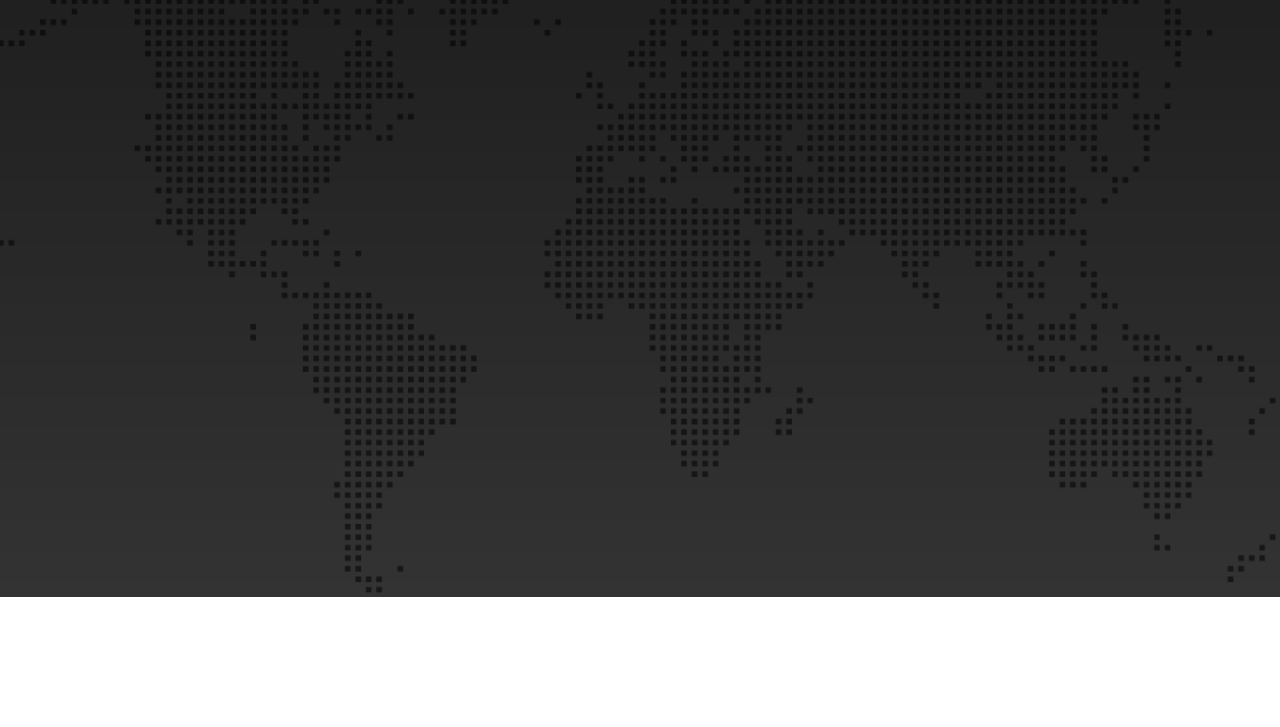
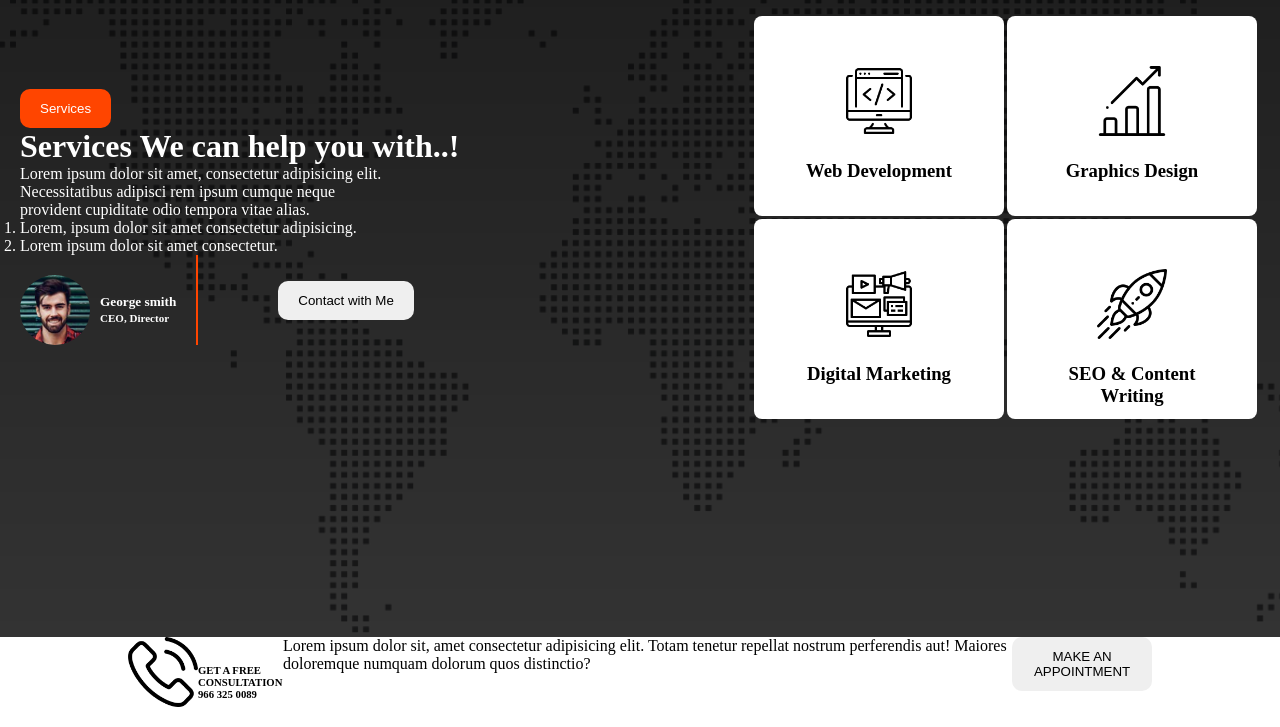
Before and after one commit to SajidHasanNirob/sec-cs, a plain HTML site: page index.html in a window 1280 px wide. Shown: the part 1072-1799 px from the top of the page. Before the commit the page ends 1669 px from the top, so only its background shows below. Drawn offline with Linux system fonts and the light colour scheme.

Commit message:
working on main section

```diff
--- a/index.html
+++ b/index.html
@@ -39,28 +39,71 @@
     <main>
         <div class="service-container">
             <div class="left-side">
-                <button>Services</button>
+                <button class="btn bg-color">Services</button>
                 <h1>Services We can help you with..!</h1>
-                <p>
+                <p class="service-des">
                     Lorem ipsum dolor sit amet, consectetur adipisicing elit. Necessitatibus adipisci rem ipsum cumque
                     neque provident cupiditate odio tempora vitae alias.
                 </p>
+
                 <ol>
 
                     <li>Lorem, ipsum dolor sit amet consectetur adipisicing.</li>
                     <li>Lorem ipsum dolor sit amet consectetur.</li>
                 </ol>
 
+                <div class="author-container">
+                    <div class="profile-container">
+                        <img class="author-img" src="./asset/image/author.jpg" alt="">
+                        <h5>George smith <br>
+                            <small>CEO, Director</small>
+                        </h5>
+                    </div>
+                    <div class="author-btn">
+                        <button class="btn">Contact with Me</button>
+                    </div>
+                </div>
+
             </div>
             <div class="right-side">
-                <div class="all-box">
+                <div class="first-sec-box">
                     <div class="box">
                         <img class="icon" src="./asset/icons/coding.png" alt="">
                         <h3>Web Development</h3>
                     </div>
+                    <div class="box">
+                        <img class="icon" src="./asset/icons/bar-chart.png" alt="">
+                        <h3>Graphics Design</h3>
+                    </div>
+                </div>
+                <div class="first-sec-box">
+                    <div class="box">
+                        <img class="icon" src="./asset/icons/digital-marketing.png" alt="">
+                        <h3>Digital Marketing</h3>
+                    </div>
+                    <div class="box">
+                        <img class="icon" src="./asset/icons/startup.png" alt="">
+                        <h3>SEO & Content Writing</h3>
+                    </div>
                 </div>
             </div>
         </div>
+
+
+        <div class="appointment-container">
+            <div class="phone-call">
+                <img class="icon" src="./asset/icons/phone-call.png" alt="">
+                <h6>GET A FREE CONSULTATION <br> 966 325 0089</h6>
+            </div>
+            <div class="phone-des">
+                Lorem ipsum dolor sit, amet consectetur adipisicing elit. Totam tenetur repellat nostrum perferendis
+                aut! Maiores doloremque numquam dolorum quos distinctio?
+            </div>
+            <div class="appointment-btn">
+                <button class="btn"> MAKE AN APPOINTMENT </button>
+            </div>
+        </div>
+
     </main>
 
     <footer>
--- a/style.css
+++ b/style.css
@@ -70,6 +70,8 @@
     background-size: cover;
     color: white;
     display: flex;
+    align-items: center;
+    padding: 20px;
 }
 .icon{
     width: 70px;
@@ -87,3 +89,41 @@
     border-radius: 8px;
     /* box-shadow: 4px 4px 8px lightgrey; */
 }
+
+.service-des{
+    width: 50%;
+}
+.first-sec-box{
+    display: flex;
+    gap: 3px;
+    margin: 3px;
+}
+.author-img{
+    width: 70px;
+    height: 70px;
+    border-radius: 35px;
+}
+.author-container{
+    display: flex;
+    gap: 80px;
+    align-items: center;
+}
+.profile-container{
+    display: flex;
+    align-items: center;
+    gap: 10px;
+    padding-top: 20px;
+    border-right: 2px solid orangered;
+    padding-right: 20px;
+}
+
+.phone-call{
+    display: flex;
+    align-items: center;
+}
+.appointment-container{
+    display: flex;
+    justify-content: space-around;
+    width: 80%;
+    margin: auto;
+}
```
